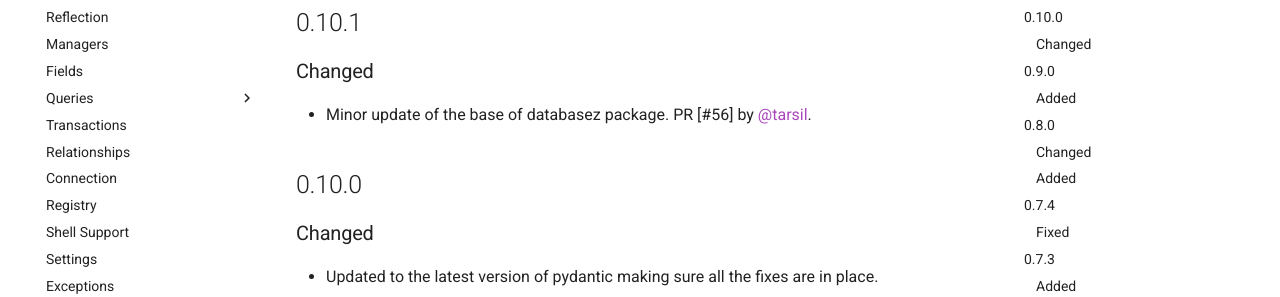
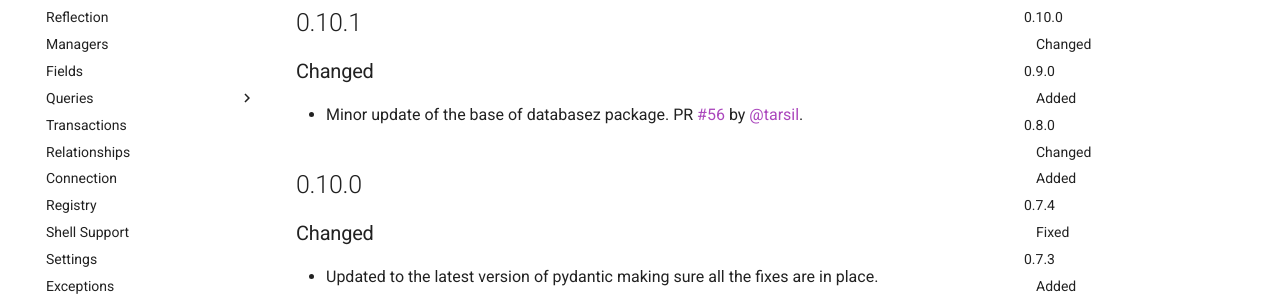
Before and after one commit to tarsil/saffier, an MkDocs documentation site: the page built from docs/release-notes.md, in a window 1280 px wide and 900 px high. Shown: the part 175-472 px from the top of the window. Built offline with MkDocs 1.6.1 and Material for MkDocs 9.7.7, drawn with Linux system fonts in a browser that asks for light colours; comment, search, counter and statistics services are not loaded; some of the changed lines change nothing that is shown.

Commit message:
📃 Fix typo in docs

```diff
--- a/docs/release-notes.md
+++ b/docs/release-notes.md
@@ -4,7 +4,7 @@
 
 ### Changed
 
-- Minor update of the base of databasez package. PR [#56] by [@tarsil](https://github.com/tarsil/saffier/pull/56).
+- Minor update of the base of databasez package. PR [#56](https://github.com/tarsil/saffier/pull/56) by [@tarsil](https://github.com/tarsil).
 
 ## 0.10.0
 
```
